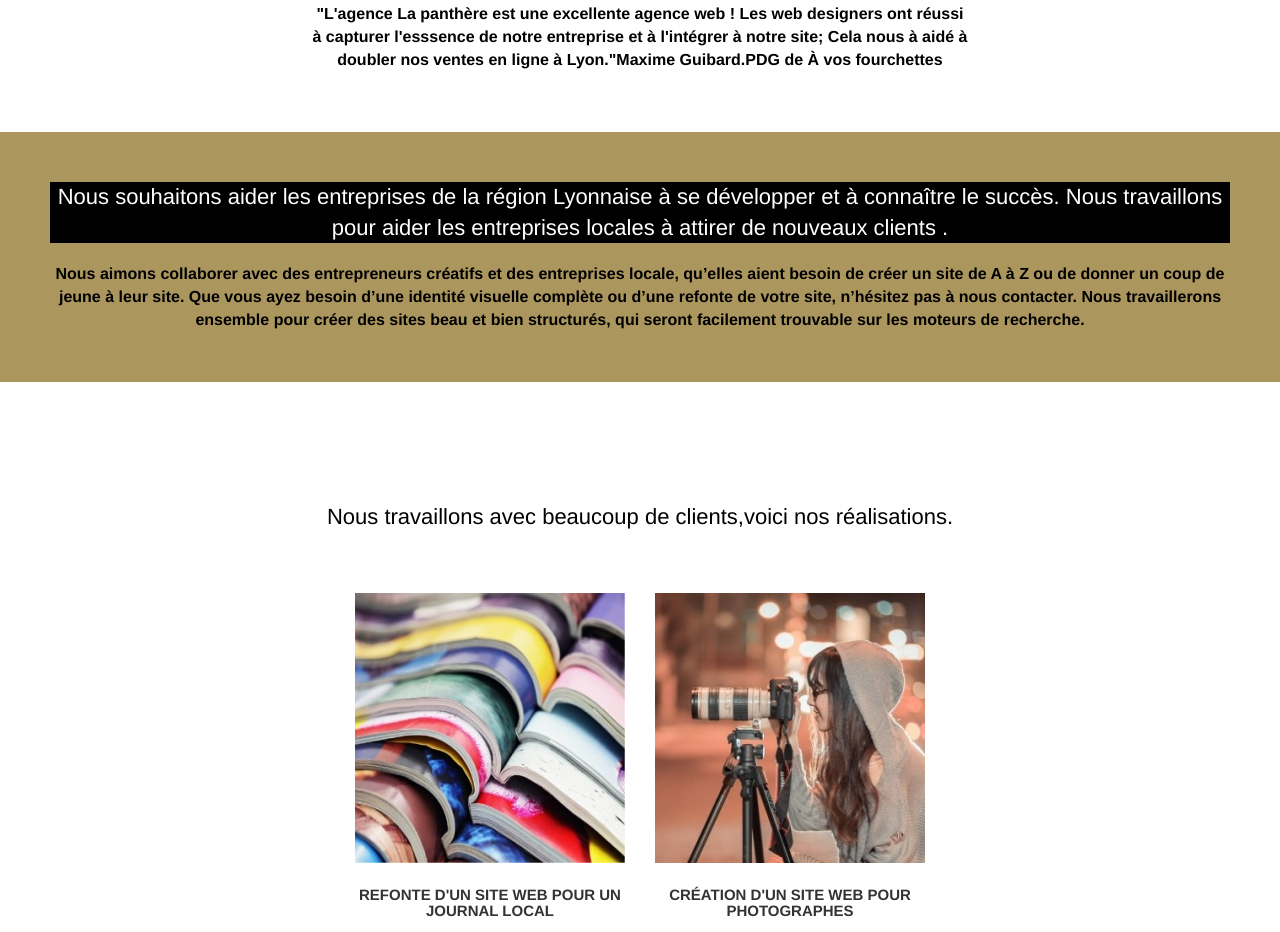
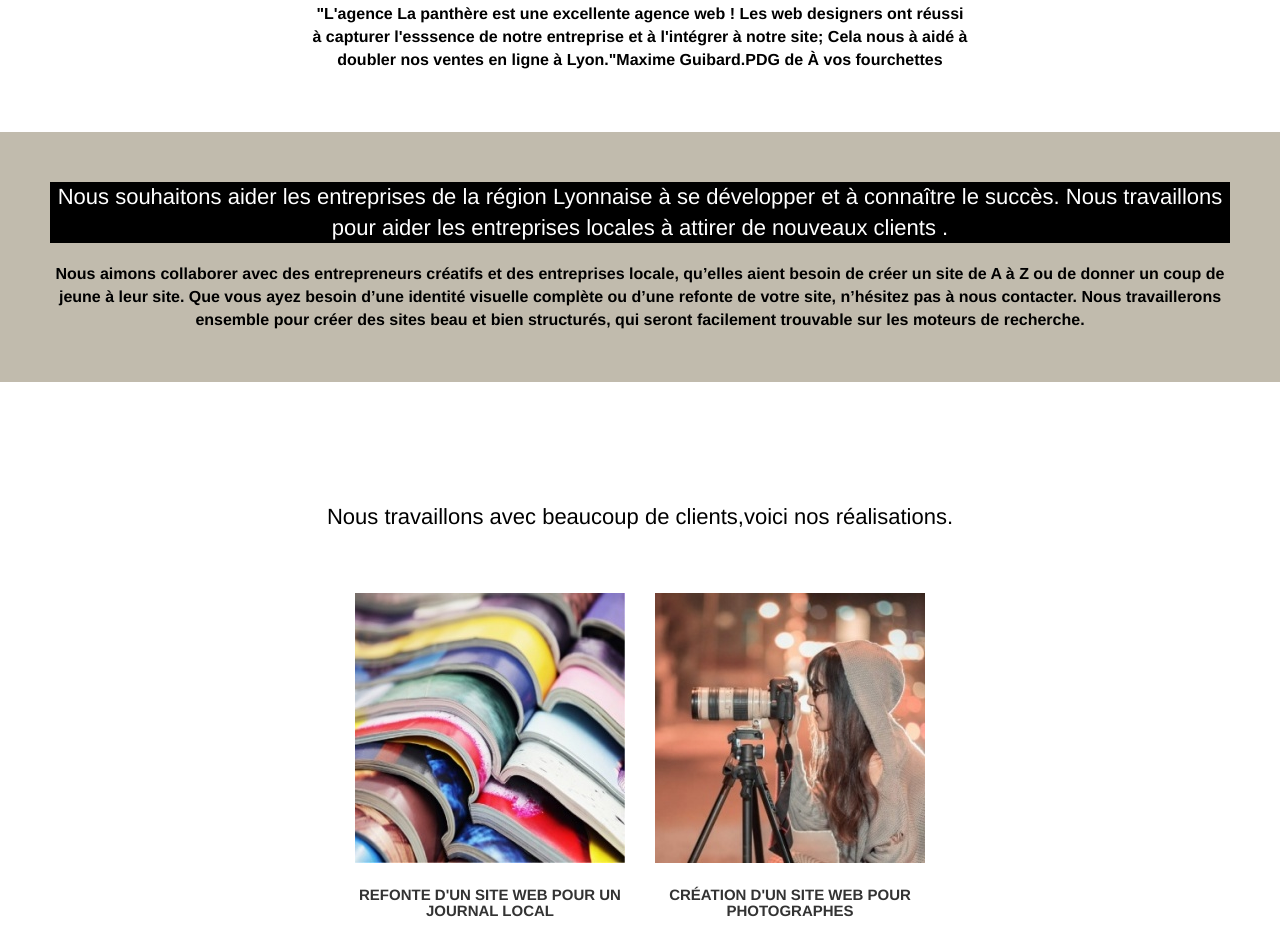
Before and after one commit to karine21/lapanthere, a plain HTML site: page index.html in a window 1280 px wide. Shown: the part 1049-1981 px from the top of the page. Drawn offline with Linux system fonts and the light colour scheme; a script that the page names is missing; a web font is replaced by a local one.

Commit message:
Add files via upload

```diff
--- a/style.css
+++ b/style.css
@@ -812,7 +812,7 @@ body {
   }
 
   .black-background {
-    background-color: rgba(136, 106, 25, 0.7);
+    background-color: rgba(167, 159, 139, 0.7);
     padding: 40px 40px 40px 40px;
   }
 
```
